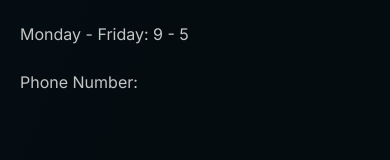
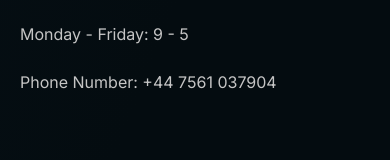
Before and after one commit to AGuerriere/mindtechnica, a Next.js app: page / in a window 390 px wide. Shown: the part 5262-5422 px from the top of the page. Built offline with nearby package versions, Linux system fonts and the light colour scheme; a web font is replaced by a local one.

Commit message:
added phone number

```diff
--- a/src/components/Footer.tsx
+++ b/src/components/Footer.tsx
@@ -24,7 +24,7 @@ export default function Footer() {
         <br />
         <p>Monday - Friday: 9 - 5</p>
         <br />
-        <p>Phone Number:</p>
+        <p>Phone Number: +44 7561 037904</p>
         <br />
         </div>
     </div>
```
